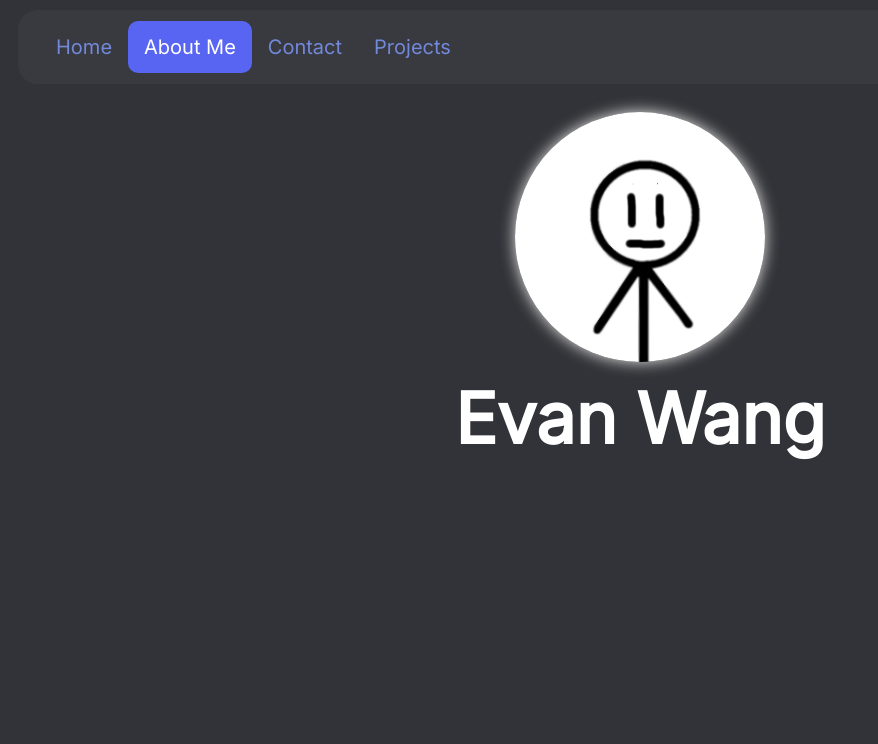
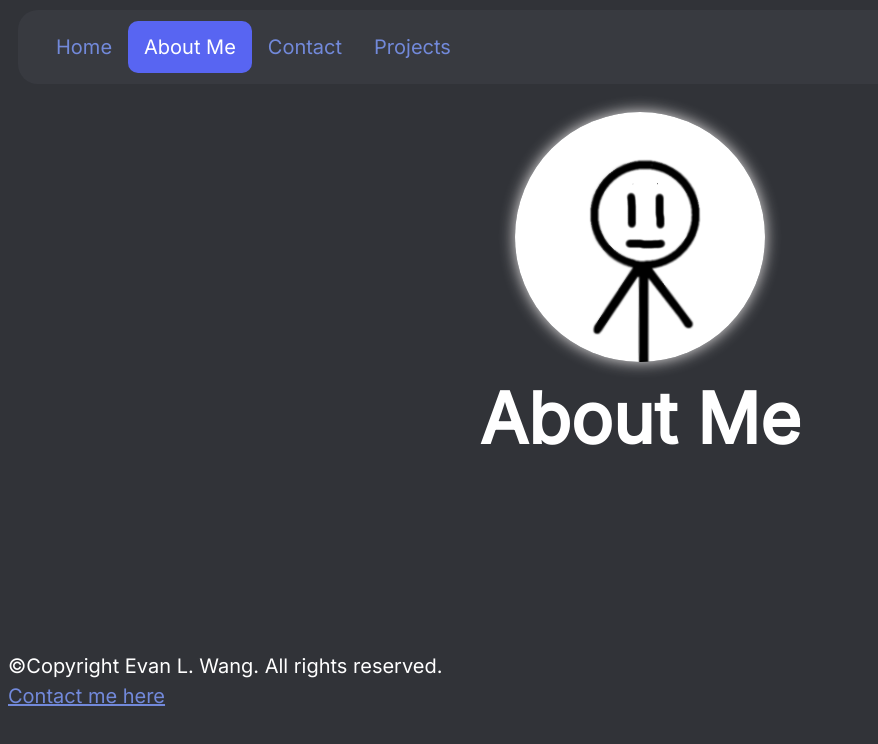
Before and after one commit to xkcdnerd/xkcdnerd.github.io, a plain HTML site: page about-me.html in a window 1280 px wide. Shown: the whole page, without its empty margins (0-878 px from the left). Drawn offline with Linux system fonts and the light colour scheme.

Commit message:
Update about-me.html

```diff
--- a/about-me.html
+++ b/about-me.html
@@ -41,4 +41,9 @@
      </div>
 </div>
 
-     <center><subtitle>Evan Wang<subtitle></center>
+     <center><subtitle>About Me<subtitle></center>
+<br><br><br><br><br><br><br><br><br><br>
+<normal>©Copyright Evan L. Wang. All rights reserved.</normal><br>
+<!-- DO NOT DOX ME OR YOU WILL REGRET IT -->
+<a href="contacts.html">Contact me here</a><br><br>
+</footer>
```
